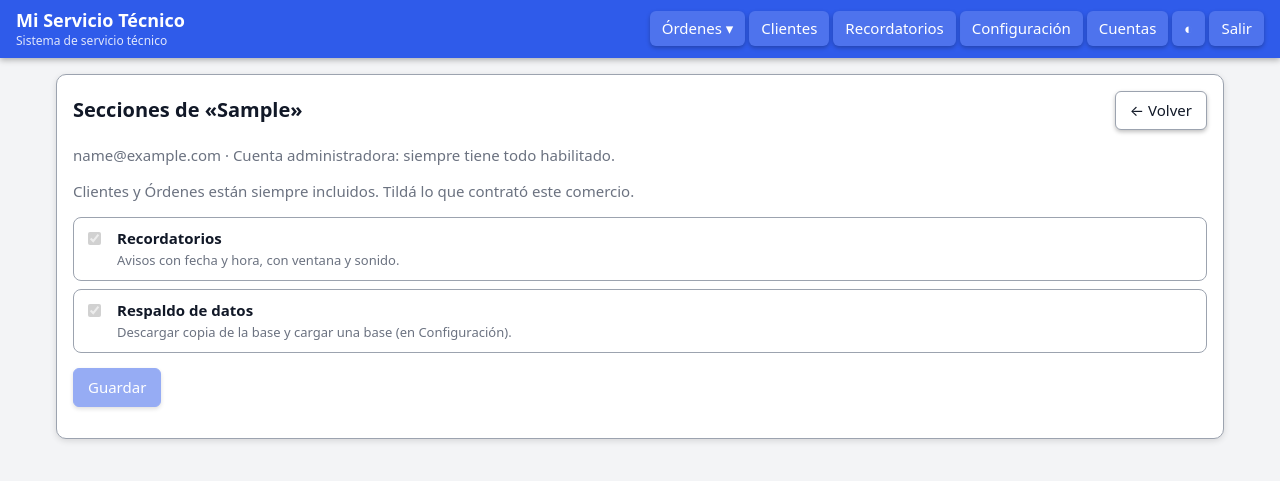
After one commit to Alt-si/servicio-t-cnico, a Flask app: page /admin/1/secciones in a window 1280 px wide. The commit adds this page. Shown: the top 481 px of the page. Run offline with Flask 3, Linux system fonts and the light colour scheme; the visitor is signed in with stand-in values (Sample User, id 1); tables that the repository leaves empty hold one stand-in row (values such as "Sample post"); data that the repository does not hold is empty.

Commit message:
Secciones habilitables por cuenta desde el panel de administración

```diff
--- a/app.py
+++ b/app.py
@@ -70,6 +70,7 @@ def antes():
         elif g.cuenta["id"] not in _bases_listas:
             core.crear_base(g.cuenta["id"])      # agrega tablas nuevas a comercios existentes
             _bases_listas.add(g.cuenta["id"])
+    g.modulos = core.modulos_de(g.cuenta) if g.cuenta else set()
 
 
 @app.after_request
@@ -90,6 +91,19 @@ def login_requerido(f):
             return redirect(url_for("login", siguiente=request.path))
         return f(*a, **k)
     return interior
+
+
+def modulo_requerido(clave):
+    def deco(f):
+        @wraps(f)
+        def interior(*a, **k):
+            if clave not in g.get("modulos", set()):
+                if request.path.startswith("/api/"):
+                    return jsonify(ok=False, error="Esta sección no está habilitada en tu cuenta."), 403
+                abort(403)
+            return f(*a, **k)
+        return interior
+    return deco
 
 
 def admin_requerido(f):
@@ -116,7 +130,7 @@ def contexto():
               ("Pendientes", "Pendiente", cuentas.get("Pendiente", 0)), ("Listos para retirar", "Listo para retirar", cuentas.get("Listo para retirar", 0)),
               ("Equipos retirados", "Equipo retirado", cuentas.get("Equipo retirado", 0)), ("Scrap", "Scrap", cuentas.get("Scrap", 0)),
               ("Equipos comprados", "Equipo comprado", cuentas.get("Equipo comprado", 0))]
-    return {"marca": core.marca(g.cuenta["id"]), "cuenta": g.cuenta, "ESTADOS": ESTADOS, "COLORES": core.COLORES, "vistas": vistas}
+    return {"marca": core.marca(g.cuenta["id"]), "cuenta": g.cuenta, "ESTADOS": ESTADOS, "COLORES": core.COLORES, "vistas": vistas, "modulos": g.modulos}
 
 
 def U(valor):
@@ -650,6 +664,7 @@ def configuracion():
 
 @app.route("/configuracion/respaldo")
 @login_requerido
+@modulo_requerido("respaldo")
 def respaldo():
     import tempfile, zipfile
     with tempfile.TemporaryDirectory() as tmp:
@@ -665,6 +680,7 @@ def respaldo():
 
 @app.route("/configuracion/cargar", methods=["POST"])
 @login_requerido
+@modulo_requerido("respaldo")
 def cargar_base():
     import tempfile, zipfile
     if not core.codigo_es_valido(g.cuenta["id"], request.form.get("codigo")):
@@ -712,6 +728,7 @@ def _fecha_hora(d):
 
 @app.route("/recordatorios")
 @login_requerido
+@modulo_requerido("recordatorios")
 def recordatorios():
     filtro = request.args.get("ver", "pendientes")
     sql = "SELECT * FROM recordatorios"
@@ -730,6 +747,7 @@ def recordatorios():
 
 @app.route("/api/recordatorio", methods=["POST"])
 @login_requerido
+@modulo_requerido("recordatorios")
 def api_recordatorio_guardar():
     d = request.get_json(force=True, silent=True) or {}
     desc = U(d.get("descripcion"))
@@ -748,6 +766,7 @@ def api_recordatorio_guardar():
 
 @app.route("/api/recordatorio/<int:rid>/<accion>", methods=["POST"])
 @login_requerido
+@modulo_requerido("recordatorios")
 def api_recordatorio_accion(rid, accion):
     from datetime import timedelta
     with db() as con:
@@ -767,6 +786,7 @@ def api_recordatorio_accion(rid, accion):
 
 @app.route("/api/recordatorios/avisos")
 @login_requerido
+@modulo_requerido("recordatorios")
 def api_recordatorios_avisos():
     """Recordatorios cuya hora llegó y no se avisaron; se marcan como avisados. Además, cuántos hay vencidos/de hoy."""
     ahora_txt = core.ahora_dt().strftime("%Y-%m-%d %H:%M")
@@ -858,6 +878,20 @@ def admin_crear():
     return redirect(url_for("admin"))
 
 
+@app.route("/admin/<int:cid>/secciones", methods=["GET", "POST"])
+@admin_requerido
+def admin_secciones(cid):
+    with core.conectar_cuentas() as con:
+        f = con.execute("SELECT * FROM cuentas WHERE id=?", (cid,)).fetchone()
+    if not f:
+        abort(404)
+    if request.method == "POST":
+        core.guardar_modulos(cid, request.form.getlist("modulo"))
+        flash(f"Secciones de «{f['comercio']}» actualizadas.", "ok")
+        return redirect(url_for("admin"))
+    return render_template("admin_secciones.html", f=f, activos=core.modulos_de(f), MODULOS=core.MODULOS)
+
+
 @app.route("/admin/<int:cid>/<accion>", methods=["POST"])
 @admin_requerido
 def admin_accion(cid, accion):
--- a/core.py
+++ b/core.py
@@ -210,6 +210,37 @@ def conectar_cuentas():
     return con
 
 
+# Secciones que se pueden habilitar o deshabilitar por cuenta desde el panel de administración.
+# Para agregar una sección nueva: sumarla acá (clave: (nombre, descripción)), proteger sus rutas con
+# @modulo_requerido("clave") y mostrar su enlace con {% if 'clave' in modulos %}.
+MODULOS = {
+    "recordatorios": ("Recordatorios", "Avisos con fecha y hora, con ventana y sonido."),
+    "respaldo": ("Respaldo de datos", "Descargar copia de la base y cargar una base (en Configuración)."),
+}
+# Qué tienen habilitado las cuentas que todavía no se configuraron (las secciones nuevas arrancan apagadas).
+MODULOS_INICIALES = ["recordatorios", "respaldo"]
+
+
+def modulos_de(cuenta):
+    """Conjunto de secciones habilitadas para una cuenta (fila de la tabla cuentas)."""
+    import json
+    if cuenta["es_admin"]:
+        return set(MODULOS)
+    crudo = cuenta["modulos"]
+    try:
+        lista = json.loads(crudo) if crudo else MODULOS_INICIALES
+    except ValueError:
+        lista = MODULOS_INICIALES
+    return {m for m in lista if m in MODULOS}
+
+
+def guardar_modulos(cuenta_id, claves):
+    import json
+    validas = [m for m in MODULOS if m in claves]
+    with conectar_cuentas() as con:
+        con.execute("UPDATE cuentas SET modulos=? WHERE id=?", (json.dumps(validas), cuenta_id))
+
+
 def crear_cuentas():
     with conectar_cuentas() as con:
         con.execute("""
@@ -223,9 +254,12 @@ def crear_cuentas():
                 creada TEXT,
                 ultimo_ingreso TEXT,
                 vence TEXT,
-                notas TEXT
+                notas TEXT,
+                modulos TEXT
             )
         """)
+        if "modulos" not in [r[1] for r in con.execute("PRAGMA table_info(cuentas)")]:
+            con.execute("ALTER TABLE cuentas ADD COLUMN modulos TEXT")
 
 
 def generar_clave(largo=10):
--- a/static/app.js
+++ b/static/app.js
@@ -95,13 +95,13 @@ function siguienteAviso() {
   try { if (window.Notification && Notification.permission === 'granted') new Notification('Recordatorio', {body: r.descripcion}); } catch (e) {}
 }
 async function revisarRecordatorios() {
-  if (!window.HAY_SESION) return;
+  if (!window.HAY_SESION || !window.HAY_REC) return;
   const j = await api('/api/recordatorios/avisos');
   if (!j.ok) return;
   const n = $('#nav-rec'); if (n) n.textContent = j.pendientes ? `Recordatorios (${j.pendientes})` : 'Recordatorios';
   (j.avisos || []).forEach(a => colaAvisos.push(a)); siguienteAviso();
 }
-if (window.HAY_SESION) {
+if (window.HAY_SESION && window.HAY_REC) {
   try { if (window.Notification && Notification.permission === 'default') Notification.requestPermission(); } catch (e) {}
   revisarRecordatorios(); setInterval(revisarRecordatorios, 20000);
 }
--- a/static/style.css
+++ b/static/style.css
@@ -108,3 +108,6 @@ label{font-size:13px;font-weight:600;color:var(--lbl)}
 th{font-size:13px;font-weight:700;color:var(--lbl)}
 .ficha .mut{font-size:13px;font-weight:600;color:var(--lbl)}
 label input[type=checkbox]{vertical-align:-1px}
+label.modulo{display:flex;gap:10px;align-items:flex-start;padding:10px;border:1.5px solid var(--bd);border-radius:8px;margin:8px 0;font-size:15px;font-weight:400;color:var(--tx)}
+label.modulo input{margin-top:4px}
+label.modulo .mut{font-size:13px;font-weight:400}
--- a/templates/admin.html
+++ b/templates/admin.html
@@ -14,6 +14,7 @@
     <td>{{ stats[f.id][0] }}</td><td>{{ stats[f.id][1] }}</td><td>{{ fmt_fecha(f.ultimo_ingreso, True) if f.ultimo_ingreso else '—' }}</td>
     <td>{{ 'Activa' if f.activa else 'Desactivada' }}</td>
     <td style="white-space:nowrap">
+      <a class="btn" href="{{ url_for('admin_secciones', cid=f.id) }}">Secciones</a>
       {% for a, t in (('clave','Nueva clave'),('codigo','Código → 0000'),('desactivar' if f.activa else 'activar', 'Desactivar' if f.activa else 'Activar')) %}
       <form method="post" action="{{ url_for('admin_accion', cid=f.id, accion=a) }}" style="display:inline" {% if a!='activar' %}onsubmit="return confirm('¿Confirmar: {{ t }}?')"{% endif %}>
         <input type="hidden" name="csrf" value="{{ csrf_token() }}"><button class="btn">{{ t }}</button></form>{% endfor %}
--- /dev/null
+++ b/templates/admin_secciones.html
@@ -0,0 +1,13 @@
+{% extends "base.html" %}
+{% block cuerpo %}
+<div class="card"><div class="row"><h1 style="margin:0">Secciones de «{{ f.comercio }}»</h1><a class="btn der" href="{{ url_for('admin') }}">← Volver</a></div>
+  <p class="mut">{{ f.email }}{% if f.es_admin %} · Cuenta administradora: siempre tiene todo habilitado.{% endif %}</p>
+  <p class="mut">Clientes y Órdenes están siempre incluidos. Tildá lo que contrató este comercio.</p>
+  <form method="post"><input type="hidden" name="csrf" value="{{ csrf_token() }}">
+    {% for k, (nombre, desc) in MODULOS.items() %}
+    <label class="modulo"><input type="checkbox" name="modulo" value="{{ k }}" {{ 'checked' if k in activos }} {{ 'disabled' if f.es_admin }}>
+      <span><b>{{ nombre }}</b><br><span class="mut">{{ desc }}</span></span></label>
+    {% endfor %}
+    <p><button class="btn pri" {{ 'disabled' if f.es_admin }}>Guardar</button></p>
+  </form></div>
+{% endblock %}
--- a/templates/base.html
+++ b/templates/base.html
@@ -17,7 +17,7 @@
         <hr><a href="{{ url_for('orden_nueva') }}">➕ Crear nueva</a>
       </div></details>
     <a href="{{ url_for('clientes') }}" class="{{ 'act' if request.endpoint=='clientes' }}">Clientes</a>
-    <a href="{{ url_for('recordatorios') }}" id="nav-rec" class="{{ 'act' if request.endpoint=='recordatorios' }}">Recordatorios</a>
+    {% if 'recordatorios' in modulos %}<a href="{{ url_for('recordatorios') }}" id="nav-rec" class="{{ 'act' if request.endpoint=='recordatorios' }}">Recordatorios</a>{% endif %}
     <a href="{{ url_for('configuracion') }}" class="{{ 'act' if request.endpoint=='configuracion' }}">Configuración</a>
     {% if cuenta.es_admin %}<a href="{{ url_for('admin') }}" class="{{ 'act' if request.endpoint=='admin' }}">Cuentas</a>{% endif %}
     <button type="button" id="tema" title="Modo oscuro">◐</button>
@@ -30,7 +30,7 @@
 {% block cuerpo %}{% endblock %}
 </main>
 <div class="modal" id="modal"><div class="caja" id="modal-caja"></div></div>
-<script>window.HAY_SESION={{ "true" if cuenta else "false" }};</script>
+<script>window.HAY_SESION={{ "true" if cuenta else "false" }};window.HAY_REC={{ "true" if cuenta and "recordatorios" in modulos else "false" }};</script>
 <script src="{{ url_for('static', filename='app.js') }}"></script>
 {% block js %}{% endblock %}
 </body></html>
--- a/templates/configuracion.html
+++ b/templates/configuracion.html
@@ -27,7 +27,7 @@
   <p><button class="btn pri" id="c-ok">Cambiar código</button></p>
 </div>
 
-<div class="card"><h1>Respaldo de datos</h1>
+{% if 'respaldo' in modulos %}<div class="card"><h1>Respaldo de datos</h1>
   <p class="mut">Descargá una copia de toda tu información (clientes, equipos, órdenes e historial). Guardala en un lugar seguro.</p>
   <p><a class="btn pri" href="{{ url_for('respaldo') }}">Respaldar base de datos</a></p>
   <hr style="border:0;border-top:1px solid var(--bd);margin:16px 0">
@@ -42,7 +42,7 @@
     </div>
     <p><button class="btn bad">Cargar base de datos</button></p>
   </form>
-</div>
+</div>{% endif %}
 
 <div class="card"><h1>Mi clave de acceso</h1>
   <div id="e-cl" class="msg error" style="display:none"></div>
```
